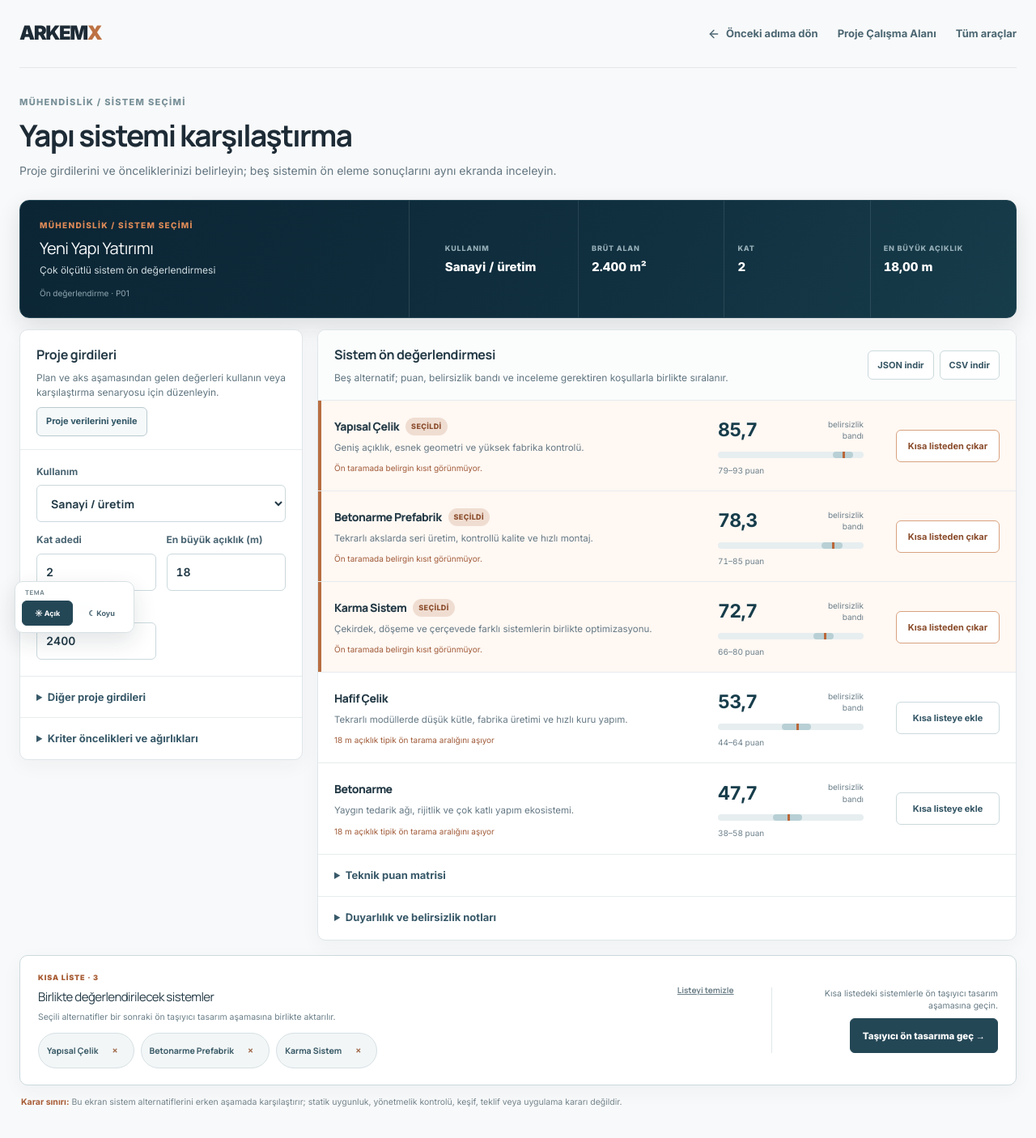
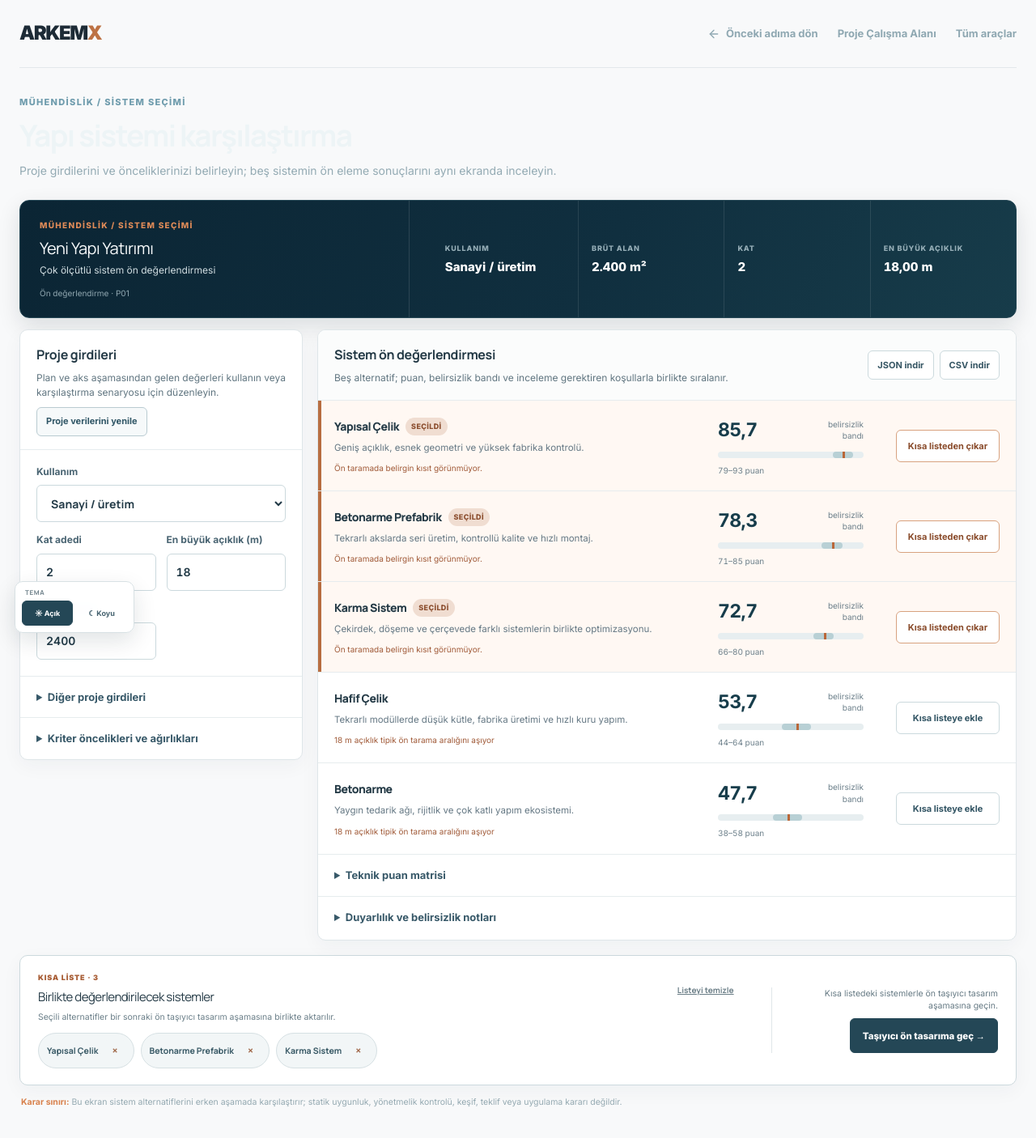
Before and after one commit to BuseIbsiroglu0637/arkemx-core-v1, a Next.js app: page /sistem-karsilastirma in a window 1280 px wide. Shown: the top 1406 px of the page at 81% size. Built offline with nearby package versions, Linux system fonts and the light colour scheme.

Commit message:
ui: improve final system comparison contrast

```diff
--- a/app/sistem-karsilastirma/sade-sistem.css
+++ b/app/sistem-karsilastirma/sade-sistem.css
@@ -250,3 +250,14 @@
   .arx-system-result > button { grid-column: auto; }
   .arx-system-shortlist-heading { display: grid; }
 }
+
+
+/* Final contrast pass for the dark focused workspace shell */
+.arx-system-page .arx-workspace-intro > span { color:#6f9cad; }
+.arx-system-page .arx-workspace-intro h1 { color:#edf4f6; }
+.arx-system-page .arx-workspace-intro p { color:#93aab3; }
+.arx-system-page .arx-workspace-nav a { color:#8fa8b2; }
+.arx-system-page .arx-workspace-nav a:hover,
+.arx-system-page .arx-workspace-nav a:focus-visible { color:#e29461; }
+.arx-system-page .arx-system-note { color:#94a9b1; }
+.arx-system-page .arx-system-note b { color:#d8814c; }
```
